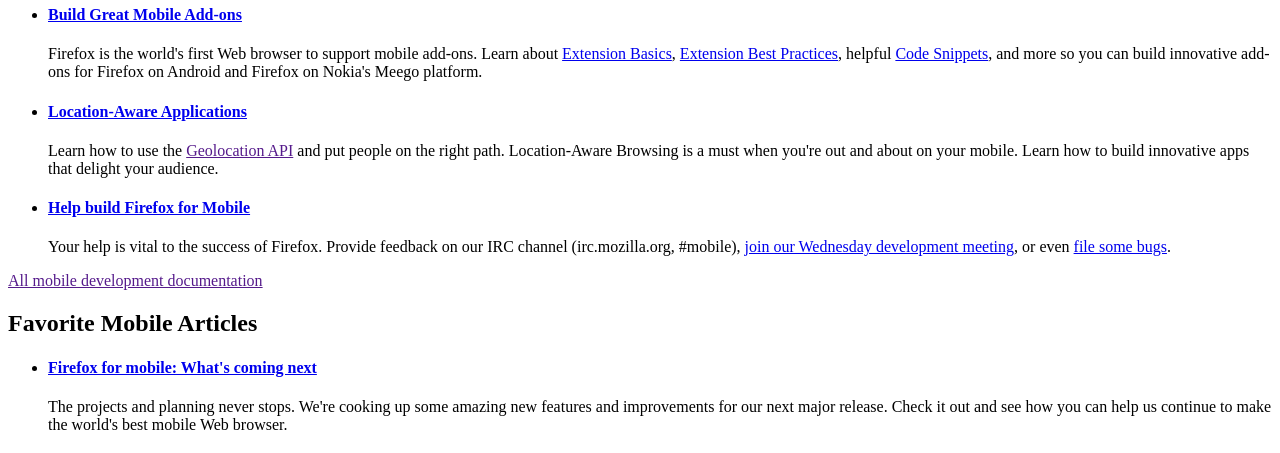
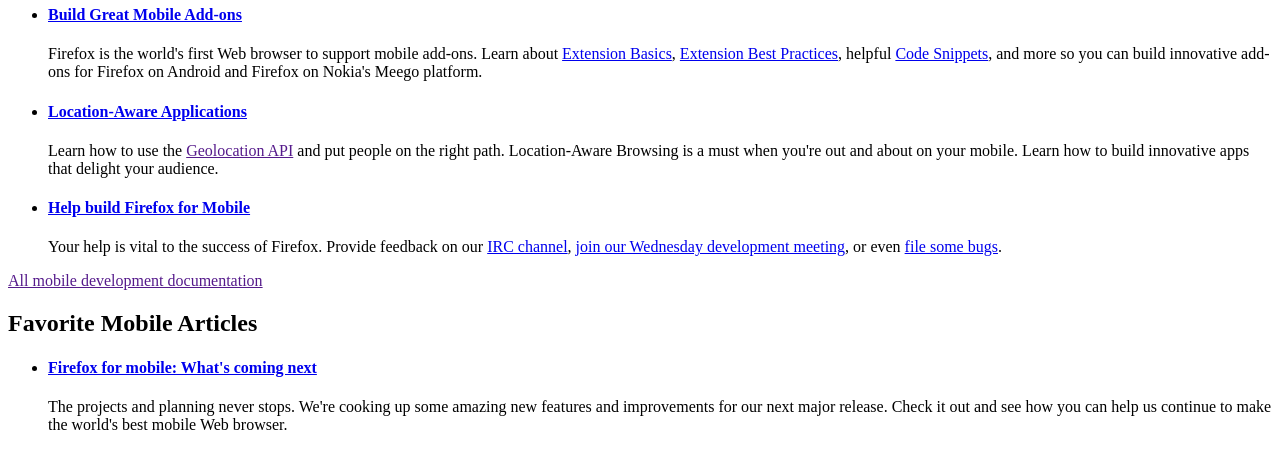
Before and after one commit to ozten/mdn, a Python web app: template apps/landing/templates/landing/mobile.html in a window 1280 px wide. Shown: the part 689-1142 px from the top of the page. Run offline with Jinja, Linux system fonts and the light colour scheme; the template is opened without the code that fills it, so the values that code supplies are empty; some libraries are stand-ins or nearby versions.

Commit message:
link to IRC channel directly. bug 584839.

```diff
--- a/apps/landing/templates/landing/mobile.html
+++ b/apps/landing/templates/landing/mobile.html
@@ -63,10 +63,11 @@
           <li class="hentry">
             <h4 class="entry-title"><a href="https://wiki.mozilla.org/Mobile#Get_Involved">Help build Firefox for Mobile</a></h4>
             <p class="entry-summary">
-            Your help is vital to the success of Firefox. Provide feedback on our IRC
-            channel (irc.mozilla.org, #mobile), <a href="https://wiki.mozilla.org/Mobile#Weekly_Meetings">join
-              our Wednesday development meeting</a>, or even <a href="https://bugzilla.mozilla.org/">file
-              some bugs</a>.
+            Your help is vital to the success of Firefox. Provide feedback on our
+            <a href="irc://irc.mozilla.org/#mobile">IRC channel</a>,
+            <a href="https://wiki.mozilla.org/Mobile#Weekly_Meetings">join
+              our Wednesday development meeting</a>, or even
+            <a href="https://bugzilla.mozilla.org/">file some bugs</a>.
             </p>
           </li>
         </ul>
```
